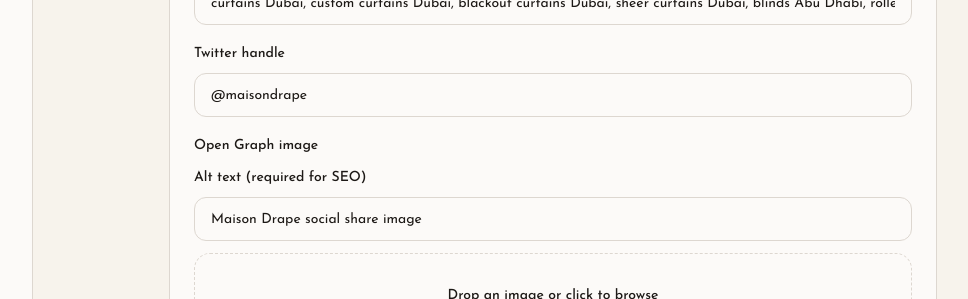
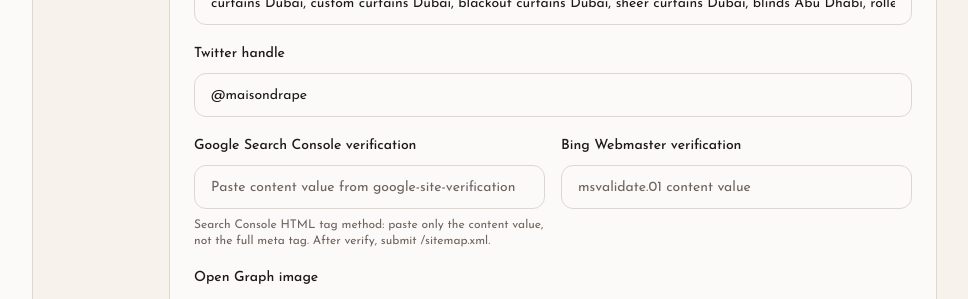
Before and after one commit to irfathmostofa/curtains-blinds-e-commerce, a Next.js app: page /admin/settings in a window 1280 px wide. Shown: the part 1360-1659 px from the top of the page, without its empty margins (207-1175 px from the left). Built offline with nearby package versions, Linux system fonts and the light colour scheme; no server answers; the database is empty.

Commit message:
feat: add Search Console and Bing site verification
Expose Google and Bing HTML-tag verification in metadata, env, and admin SEO settings so the property can be verified and sitemap submitted.
Co-authored-by: monkeycode-ai <monkeycode-ai@chaitin.com>

```diff
--- a/app/admin/(dashboard)/settings/settings-form.tsx
+++ b/app/admin/(dashboard)/settings/settings-form.tsx
@@ -118,6 +118,29 @@ export function SettingsForm({ initial }: { initial: SiteSettings }) {
             <Label htmlFor="seo-tw">Twitter handle</Label>
             <Input id="seo-tw" value={seo.twitter_handle} onChange={(e) => patchSeo({ twitter_handle: e.target.value })} />
           </div>
+          <div className="grid gap-4 sm:grid-cols-2">
+            <div className="space-y-2">
+              <Label htmlFor="gsc">Google Search Console verification</Label>
+              <Input
+                id="gsc"
+                placeholder="Paste content value from google-site-verification"
+                value={seo.google_site_verification}
+                onChange={(e) => patchSeo({ google_site_verification: e.target.value })}
+              />
+              <p className="text-xs text-muted-foreground">
+                Search Console HTML tag method: paste only the content value, not the full meta tag. After verify, submit /sitemap.xml.
+              </p>
+            </div>
+            <div className="space-y-2">
+              <Label htmlFor="bing">Bing Webmaster verification</Label>
+              <Input
+                id="bing"
+                placeholder="msvalidate.01 content value"
+                value={seo.bing_site_verification}
+                onChange={(e) => patchSeo({ bing_site_verification: e.target.value })}
+              />
+            </div>
+          </div>
           <div className="space-y-2">
             <Label>Open Graph image</Label>
             <ImageUploader
--- a/app/layout.tsx
+++ b/app/layout.tsx
@@ -52,6 +52,26 @@ export async function generateMetadata(): Promise<Metadata> {
       images: seo.og_image ? [seo.og_image] : undefined,
       site: seo.twitter_handle || undefined,
     },
+    verification: {
+      google: seo.google_site_verification || undefined,
+      other: seo.bing_site_verification
+        ? { "msvalidate.01": seo.bing_site_verification }
+        : undefined,
+    },
+    alternates: {
+      canonical: SITE_URL,
+    },
+    robots: {
+      index: true,
+      follow: true,
+      googleBot: {
+        index: true,
+        follow: true,
+        "max-image-preview": "large",
+        "max-snippet": -1,
+        "max-video-preview": -1,
+      },
+    },
   };
 }
 
--- a/lib/data/store.ts
+++ b/lib/data/store.ts
@@ -97,6 +97,10 @@ export function getStore(): Store {
   if (!Array.isArray(g.__mdStore.chatLeads)) g.__mdStore.chatLeads = [];
   g.__mdStore.settings.homepage = mergeHomepage(g.__mdStore.settings.homepage);
   g.__mdStore.settings.seo = { ...DEFAULT_SETTINGS.seo, ...g.__mdStore.settings.seo };
+  g.__mdStore.settings.seo.google_site_verification =
+    g.__mdStore.settings.seo.google_site_verification || DEFAULT_SETTINGS.seo.google_site_verification;
+  g.__mdStore.settings.seo.bing_site_verification =
+    g.__mdStore.settings.seo.bing_site_verification || DEFAULT_SETTINGS.seo.bing_site_verification;
   g.__mdStore.settings.gtm_id = g.__mdStore.settings.gtm_id || DEFAULT_SETTINGS.gtm_id;
   g.__mdStore.settings.meta_pixel_id = g.__mdStore.settings.meta_pixel_id || DEFAULT_SETTINGS.meta_pixel_id;
   g.__mdStore.settings.instagram_pixel_id =
--- a/lib/seo.ts
+++ b/lib/seo.ts
@@ -66,6 +66,12 @@ export function buildMetadata(config: SeoConfig, settings?: SiteSettings): Metad
       description: config.description,
       images: [image],
       site: seo.twitter_handle || undefined,
+    },
+    verification: {
+      google: seo.google_site_verification || undefined,
+      other: seo.bing_site_verification
+        ? { "msvalidate.01": seo.bing_site_verification }
+        : undefined,
     },
   };
 }
--- a/lib/site.ts
+++ b/lib/site.ts
@@ -57,6 +57,8 @@ export const DEFAULT_SETTINGS: SiteSettings = {
     keywords:
       "curtains Dubai, custom curtains Dubai, blackout curtains Dubai, sheer curtains Dubai, blinds Abu Dhabi, roller blinds Dubai, motorised curtains UAE, motorized curtain tracks Dubai, window treatments Dubai, made to measure curtains UAE, Palm Jumeirah curtains, Dubai Marina blinds",
     twitter_handle: "@maisondrape",
+    google_site_verification: process.env.NEXT_PUBLIC_GOOGLE_SITE_VERIFICATION || "",
+    bing_site_verification: process.env.NEXT_PUBLIC_BING_SITE_VERIFICATION || "",
   },
   gtm_id: process.env.NEXT_PUBLIC_GTM_ID || "",
   meta_pixel_id: process.env.NEXT_PUBLIC_META_PIXEL_ID || "",
--- a/lib/types.ts
+++ b/lib/types.ts
@@ -222,6 +222,8 @@ export type SiteSettings = {
     og_image: string;
     keywords: string;
     twitter_handle: string;
+    google_site_verification: string;
+    bing_site_verification: string;
   };
   gtm_id: string;
   meta_pixel_id: string;
```
Also changed, not shown: 1 other file (tests, documents, lock files or other folders).
